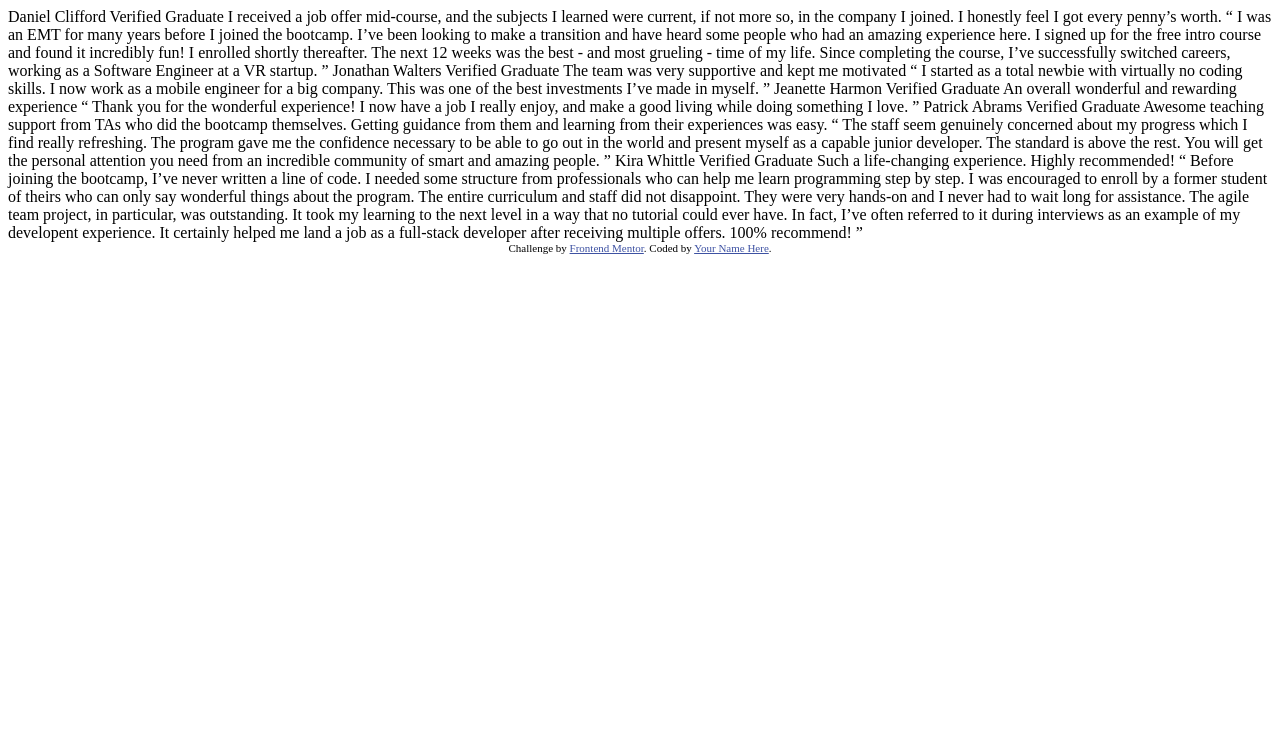
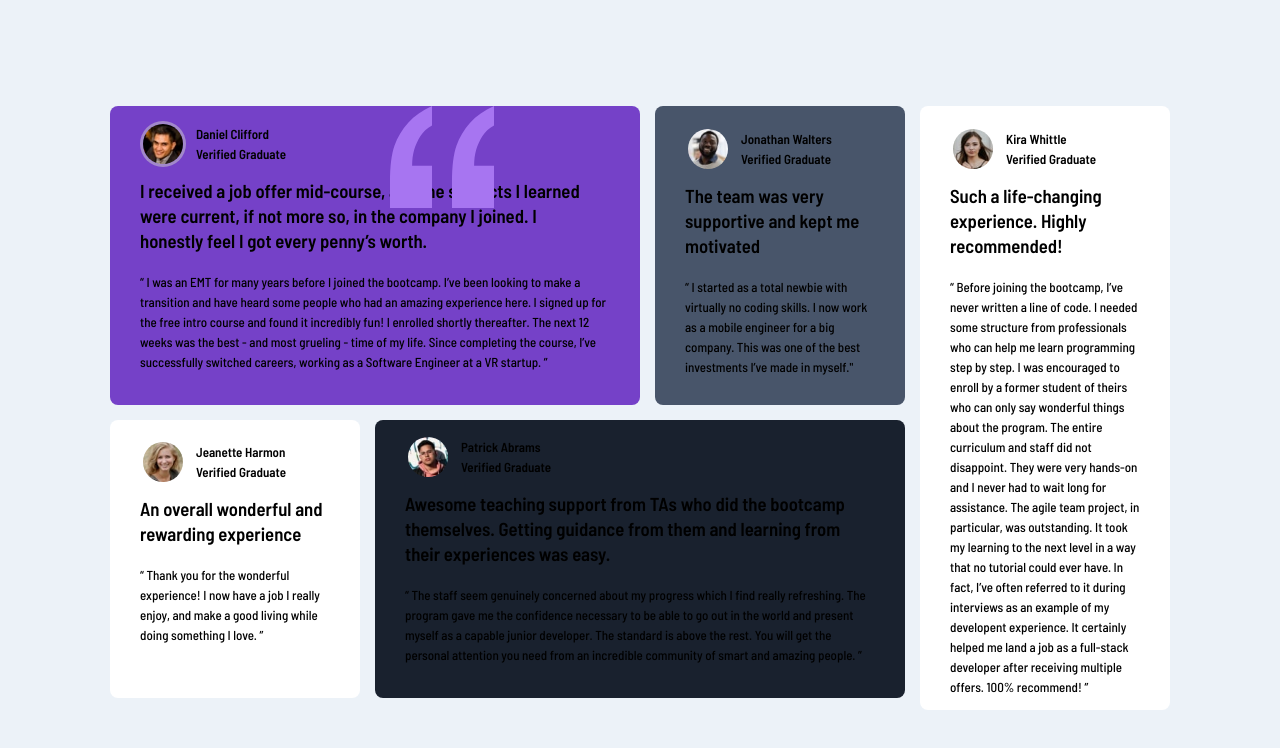
Before and after one commit to hunjager/testimonial-grid-section-main, a plain HTML site: page index.html in a window 1280 px wide. Drawn offline with Linux system fonts and the light colour scheme.

Commit message:
Update index.html

```diff
--- a/index.html
+++ b/index.html
@@ -5,6 +5,7 @@
   <meta name="viewport" content="width=device-width, initial-scale=1.0"> <!-- displays site properly based on user's device -->
 
   <link rel="icon" type="image/png" sizes="32x32" href="./images/favicon-32x32.png">
+  <link rel="stylesheet" href="style.css">
 
   <title>Frontend Mentor | [Challenge Name Here]</title>
 
@@ -15,50 +16,87 @@
   </style>
 </head>
 <body>
-  Daniel Clifford
-  Verified Graduate
-
+  <div class="main">
+    <div class="inner">
+      <div class="innerone">
+        <div id="one">
+          <img id="quote" src="images/bg-pattern-quotation.svg" alt="quote">
+          <section id="head">
+            <img id="profile" src="images/image-daniel.jpg" alt="daniel's profile picture">
+            <h4>
+            <article>Daniel Clifford</article>
+           <span>Verified Graduate</span>
+            </h4>
+          </section>
+          <h3>
         I received a job offer mid-course, and the subjects I learned were current, if not more so,
         in the company I joined. I honestly feel I got every penny’s worth.
-
+          </h3>
+          <p>
         “ I was an EMT for many years before I joined the bootcamp. I’ve been looking to make a
         transition and have heard some people who had an amazing experience here. I signed up
         for the free intro course and found it incredibly fun! I enrolled shortly thereafter.
         The next 12 weeks was the best - and most grueling - time of my life. Since completing
-  the course, I’ve successfully switched careers, working as a Software Engineer at a VR startup. ”
+        the course, I’ve successfully switched careers, working as a Software Engineer at a VR startup. ”</p>
+      </div>
+       <div id="two">
+        <section id="head">
+          <img id="profile" src="images/image-jonathan.jpg" alt="jonathan's profile">
+         <h4><article>Jonathan Walters</article>
+          <span> Verified Graduate <span></h4>
+        </section>
+        <h3 id="headertwo">
+          The team was very supportive and kept me motivated
+        </h3>
+      <p>
+        “ I started as a total newbie with virtually no coding skills. I now work as a mobile engineer
+        for a big company. This was one of the best investments I’ve made in myself."</p>
+       </div>
+      </div>
 
-  Jonathan Walters
-  Verified Graduate
+    <div class="innertwo">
+      <div id="three">
+        <section id="head">
+          <img id="profile" src="images/image-jeanette.jpg" alt="Jeanette's profile picture">
+          <h4><article>Jeanette Harmon</article>
+            <span>Verified Graduate</span>
+          </h4>
+        </section>
+        <h3 id="headerthree">
+          An overall wonderful and rewarding experience
+        </h3>
+        <p>
+          “ Thank you for the wonderful experience! I now have a job I really enjoy, and make a good living
+          while doing something I love. ”</p>
 
-  The team was very supportive and kept me motivated
 
-  “ I started as a total newbie with virtually no coding skills. I now work as a mobile engineer
-  for a big company. This was one of the best investments I’ve made in myself. ”
-
-  Jeanette Harmon
-  Verified Graduate
-
-  An overall wonderful and rewarding experience
-
-  “ Thank you for the wonderful experience! I now have a job I really enjoy, and make a good living
-  while doing something I love. ”
-
-  Patrick Abrams
-  Verified Graduate
-
-  Awesome teaching support from TAs who did the bootcamp themselves. Getting guidance from them and
-  learning from their experiences was easy.
-
+       </div>
+       <div id="four">
+      <section id="head">
+        <img id="profile" src="images/image-patrick.jpg" alt="patrick's profile pciturre">
+       <h4><article>Patrick Abrams</article>
+        <span>Verified Graduate</span>
+        </h4>
+      </section>
+      <h3 id="headerfour">Awesome teaching support from TAs who did the bootcamp themselves. Getting guidance from them and
+        learning from their experiences was easy.</h3>
+      <p>
         “ The staff seem genuinely concerned about my progress which I find really refreshing. The program
         gave me the confidence necessary to be able to go out in the world and present myself as a capable
         junior developer. The standard is above the rest. You will get the personal attention you need from
-  an incredible community of smart and amazing people. ”
+        an incredible community of smart and amazing people. ”</p>
+       </div>
+    </div>
+    </div>
 
-  Kira Whittle
-  Verified Graduate
+  <div id="five">
+    <section id="head">
+      <img id="profile" src="images/image-kira.jpg" alt="Kira's profile picture">
+      <h4><article>Kira Whittle</article><span>Verified Graduate</span></h4>
+    </section>
 
-  Such a life-changing experience. Highly recommended!
-
+    <h3 id="headerfive">Such a life-changing experience. Highly recommended!</h3>
+    <p>
     “ Before joining the bootcamp, I’ve never written a line of code. I needed some structure from
     professionals who can help me learn programming step by step. I was encouraged to enroll by a former
     student of theirs who can only say wonderful things about the program. The entire curriculum and staff
@@ -67,10 +105,16 @@
     could ever have. In fact, I’ve often referred to it during interviews as an example of my developent
     experience. It certainly helped me land a job as a full-stack developer after receiving multiple offers.
     100% recommend! ”
+    </p>
+  </div>
+  </div>
 
+  <!--
     <div class="attribution">
     Challenge by <a href="https://www.frontendmentor.io?ref=challenge" target="_blank">Frontend Mentor</a>.
     Coded by <a href="#">Your Name Here</a>.
   </div>
+  -->
+
 </body>
 </html>
```
Lines whose indentation alone changed are shown as unchanged.
